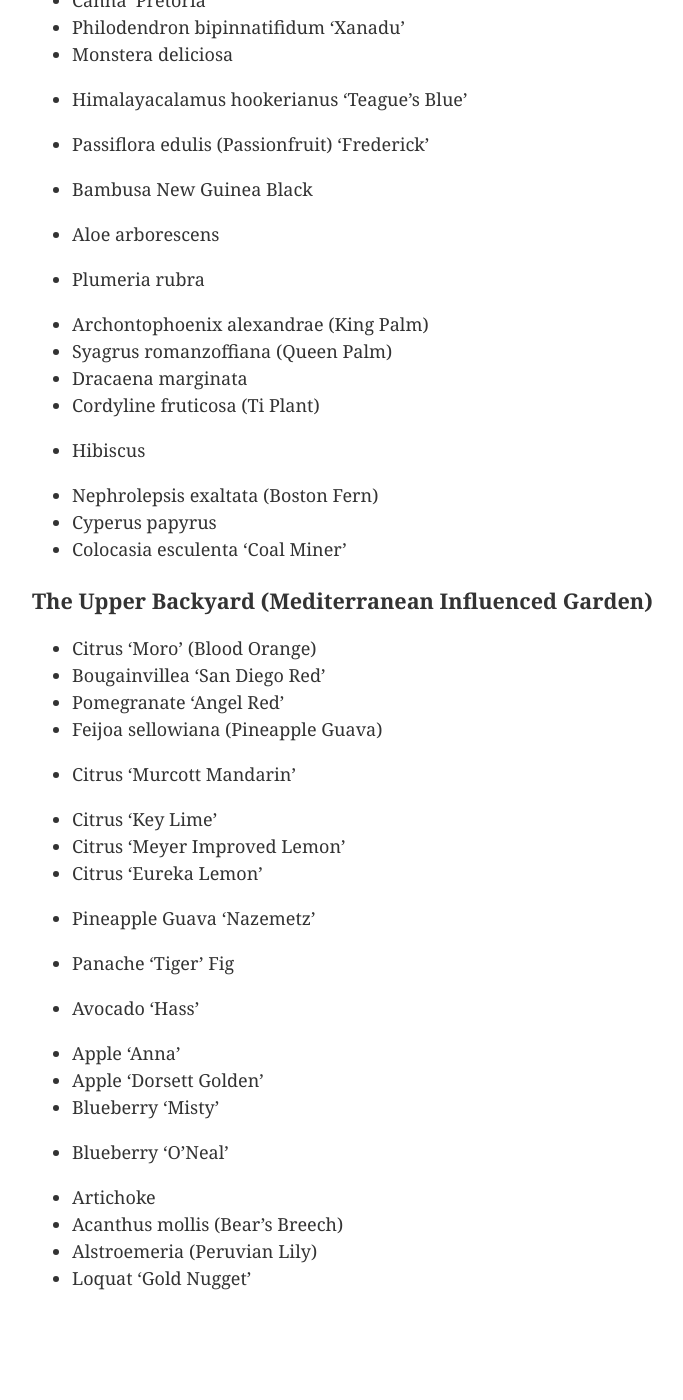
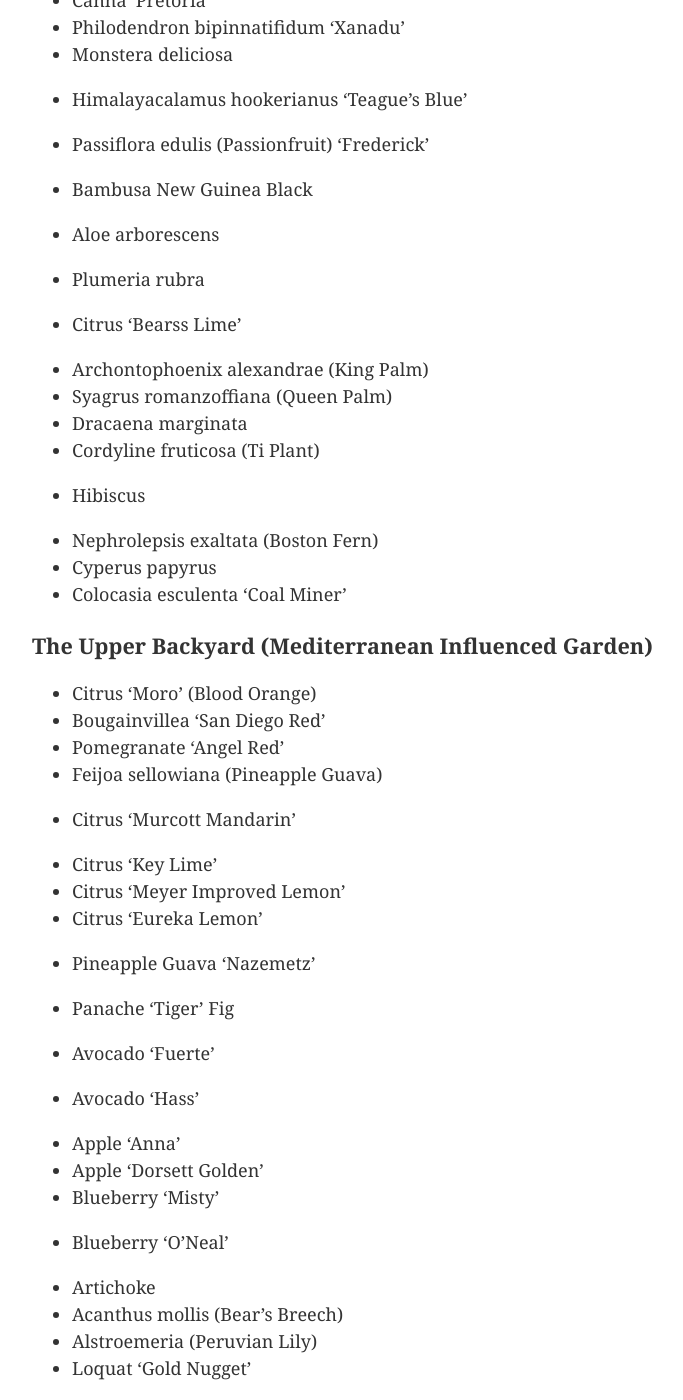
Before and after one commit to ryanfisher/ryanfisher.io, a Jekyll site: the page built from _garden-notes/plants_in_my_garden.md, in a window 1280 px wide and 1400 px high, scrolled down 1164 px. Shown: the whole window, without its empty margins (218-901 px from the left). Built offline with Jekyll 4.4.1, drawn with Linux system fonts in a browser that asks for light colours; before the commit the page ends 2474 px from its top, so only the background shows below that.

Commit message:
Add Fuerte and Bearss to garden list

```diff
--- a/_garden-notes/plants_in_my_garden.md
+++ b/_garden-notes/plants_in_my_garden.md
@@ -58,6 +58,8 @@ This is a list of all the plants you can find in my garden separated by areas. E
 - Aloe arborescens
 - Plumeria rubra
 
+- Citrus 'Bearss Lime'
+
 - Archontophoenix alexandrae (King Palm)
 - Syagrus romanzoffiana (Queen Palm)
 - Dracaena marginata
@@ -83,6 +85,7 @@ This is a list of all the plants you can find in my garden separated by areas. E
 
 - Panache 'Tiger' Fig
 
+- Avocado 'Fuerte'
 - Avocado 'Hass'
 
 - Apple 'Anna'
```
